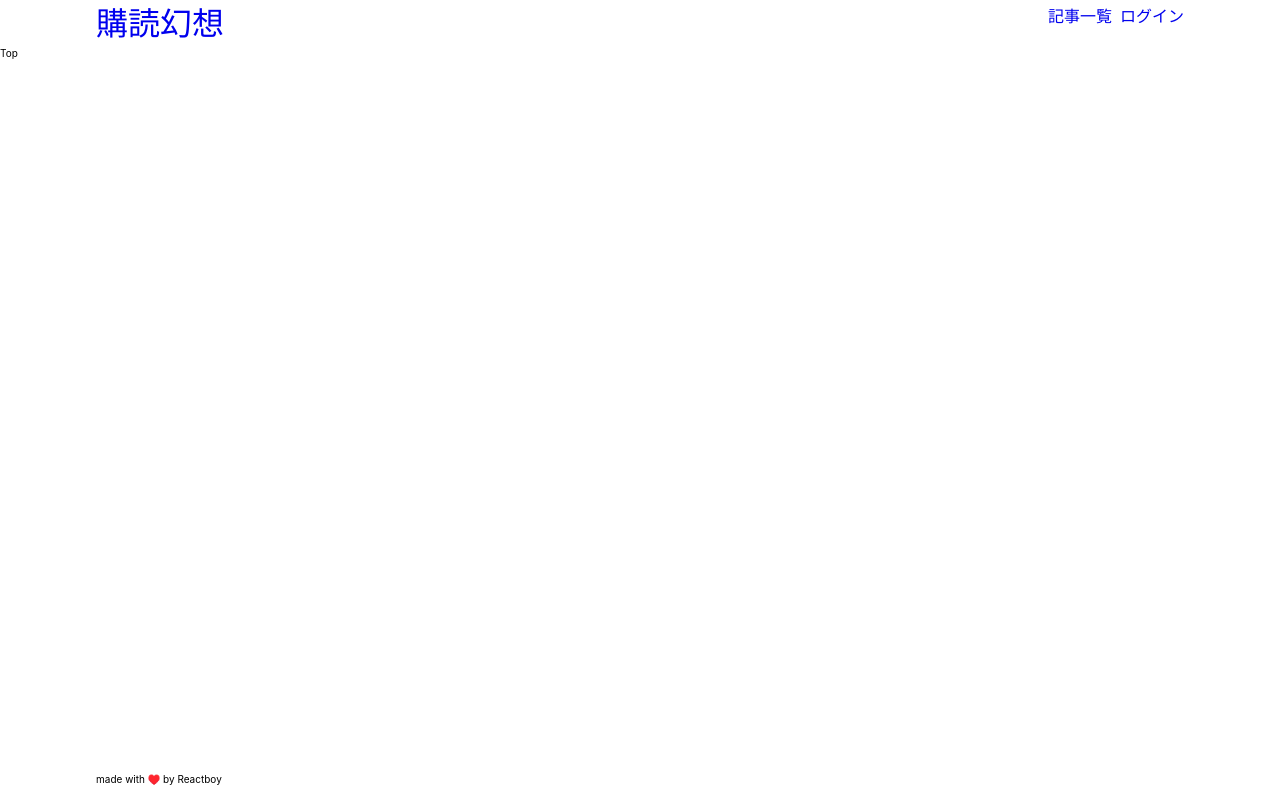
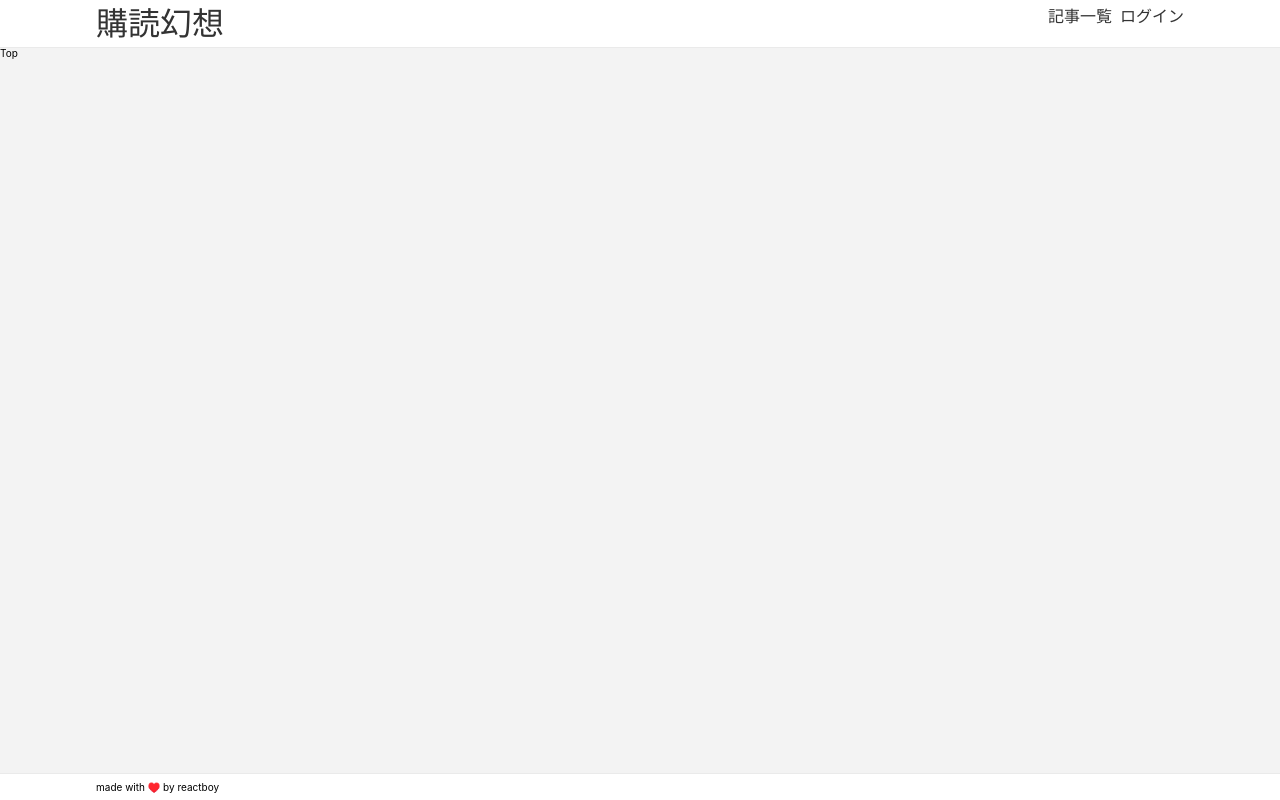
Before and after one commit to reactboy/sbfn, a Next.js app in the folder packages/sbfn-next/: page / in a window 1280 px wide. Built offline with nearby package versions, Linux system fonts and the light colour scheme.

Commit message:
add: sbfn-next apply design to header and footer

```diff
--- a/packages/sbfn-next/src/components/common/Footer/index.tsx
+++ b/packages/sbfn-next/src/components/common/Footer/index.tsx
@@ -4,13 +4,16 @@ import { Container } from '@components/common';
 export const Footer = () => {
   return (
     <StyledFooter>
-      <StyledFooterContainer center={true}>made with ♥️ by Reactboy</StyledFooterContainer>
+      <StyledFooterContainer center={true}>made with ♥️ by reactboy</StyledFooterContainer>
     </StyledFooter>
   );
 };
 
 const StyledFooter = styled.footer`
+  background-color: var(--white);
+  border-top: 0.1rem solid var(--gray300);
+`;
+
+const StyledFooterContainer = styled((props) => <Container {...props} />)`
   padding: 0.8rem 1.6rem;
 `;
-
-const StyledFooterContainer = styled((props) => <Container {...props} />)``;
--- a/packages/sbfn-next/src/components/common/Header/index.tsx
+++ b/packages/sbfn-next/src/components/common/Header/index.tsx
@@ -35,6 +35,8 @@ export const Header = () => {
 
 const StyledHeader = styled.header`
   width: 100%;
+  background-color: var(--white);
+  box-shadow: inset 0 -0.1rem var(--gray300);
 `;
 
 //FIXME(aida) https://github.com/styled-components/styled-components/issues/1449#issuecomment-520821415
--- a/packages/sbfn-next/src/pages/_app.tsx
+++ b/packages/sbfn-next/src/pages/_app.tsx
@@ -1,23 +1,40 @@
-import { createGlobalStyle } from 'styled-components';
+import { createGlobalStyle, css } from 'styled-components';
 import reset from 'styled-reset';
 import { Header, Layout, Footer } from '@components/common';
 
+//TODO(aida) utils/styles に切り出す。
 const GlobalStyle = createGlobalStyle`
   ${reset}
-  *,*:before,*:after{
-        margin: 0;
-        padding: 0;
-        box-sizing: border-box;
+  //MEMO(aida) cssの中に入れないと自動整形が効かない。
+  ${css`
+    :root {
+      --black: #333333;
+      --white: #ffffff;
+      --gray: #f3f3f3;
+      --dark400: var(--black);
+      --gray400: var(--gray);
+      --gray300: #eaeaea;
     }
-    html{
-        font-size: 62.5%;
+    *,
+    *:before,
+    *:after {
+      margin: 0;
+      padding: 0;
+      box-sizing: border-box;
+    }
+    html {
+      font-size: 62.5%;
     }
     body {
-        font-family: -apple-system, BlinkMacSystemFont, "Helvetica Neue", "Yu Gothic", YuGothic, Verdana, Meiryo, "M+ 1p", sans-serif;
+      font-family: -apple-system, BlinkMacSystemFont, 'Helvetica Neue', 'Yu Gothic', YuGothic,
+        Verdana, Meiryo, 'M+ 1p', sans-serif;
+      background-color: var(--gray400);
     }
-    a{
-        text-decoration: none;
+    a {
+      color: var(--dark400);
+      text-decoration: none;
     }
+  `}
 `;
 
 const MyApp = ({ Component, pageProps }) => {
```
